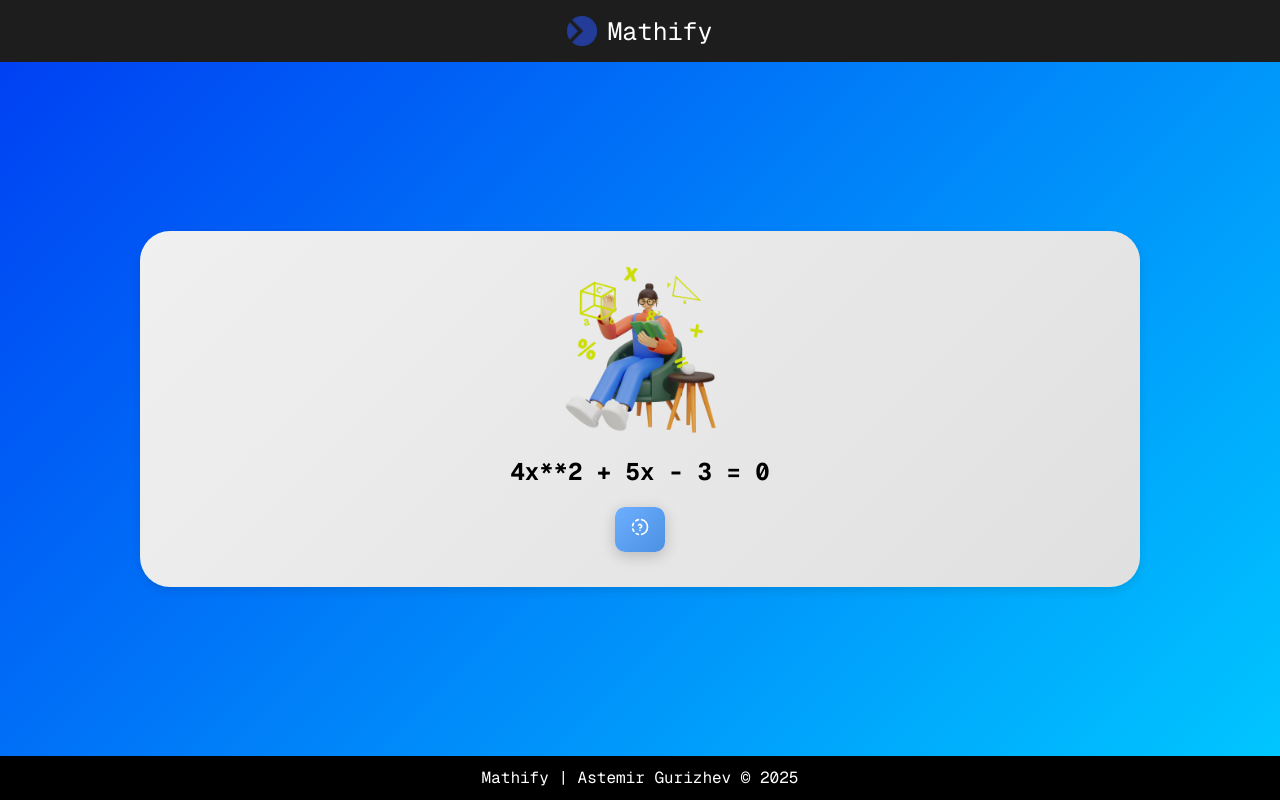
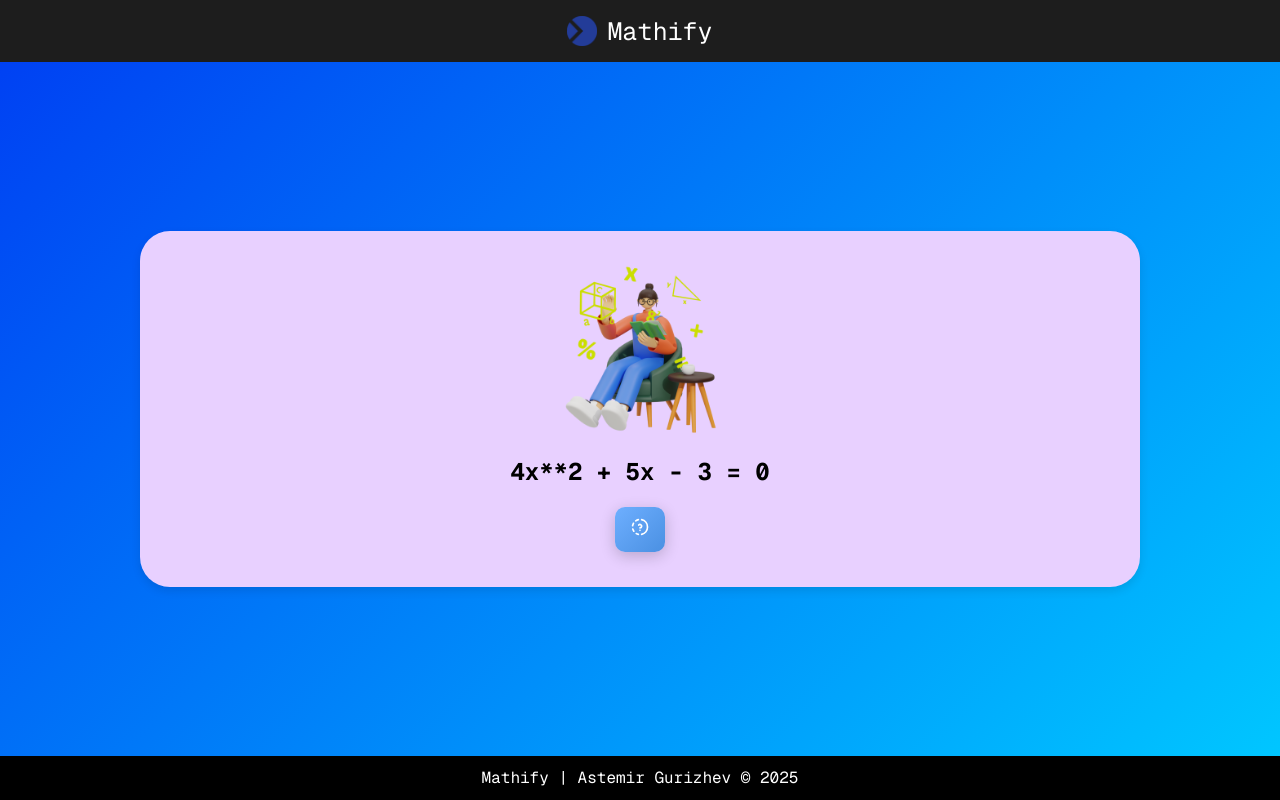
Before and after one commit to Astemir-Gurizhev/box-app, a React (Vite) app: page /second in a window 1280 px wide. Built offline with nearby package versions, Linux system fonts and the light colour scheme.

Commit message:
Update README.md, styles and data for GigaChat project

```diff
--- a/src/components/question-list/QuestionList.module.scss
+++ b/src/components/question-list/QuestionList.module.scss
@@ -12,4 +12,5 @@
 }
 .response {
 	color: #000;
+	padding: 10px;
 }
--- a/src/components/question-list/QuestionList.tsx
+++ b/src/components/question-list/QuestionList.tsx
@@ -17,7 +17,7 @@ export const QuestionList = ({
                 ? JSON.parse(questions).map((item, i) => (
                     <div className={styles.question} key={i}>
                         <QuestionButton
-                            question={`Что такое ${item}?`}
+                            question={`${item}`}
                             isLoading={loadingIndex === i}
                             onClick={() => onQuestionClick(i)}
                         />
--- a/src/components/request-form/RequestForm.module.scss
+++ b/src/components/request-form/RequestForm.module.scss
@@ -1,7 +1,7 @@
 .container {
 	margin-inline: 30px;
 	width: 1000px;
-	background: linear-gradient(135deg, #f0f0f0, #e0e0e0);
+	background: #e8d0ff;
 	box-shadow: 0 4px 10px rgba(0, 0, 0, 0.1);
 	transition: transform 0.3s, box-shadow 0.3s;
 	padding: 20px;
@@ -10,6 +10,7 @@
 }
 .task {
 	margin-bottom: 20px;
+	color: #000;
 }
 .taskImg {
 	width: 200px;
--- a/src/data/data.ts
+++ b/src/data/data.ts
@@ -1,5 +1,5 @@
 export const russianRequest = 'Ответь на русском. '
 export const clearSymbols =
-	'Без символов, изменяющих текст, таких как: "*", "**", "", "\n", "", "\" и т.д. '
+	'Без специальных символов, изменяющих текст, таких как: "*", "**", "", "\n", "", "\", "$" и так далее.'
 export const noInitial = 'Без начального объяснения.'
 export const task = '4x**2 + 5x - 3 = 0 '
```
Also changed, not shown: 1 other file (tests, documents, lock files or other folders).
